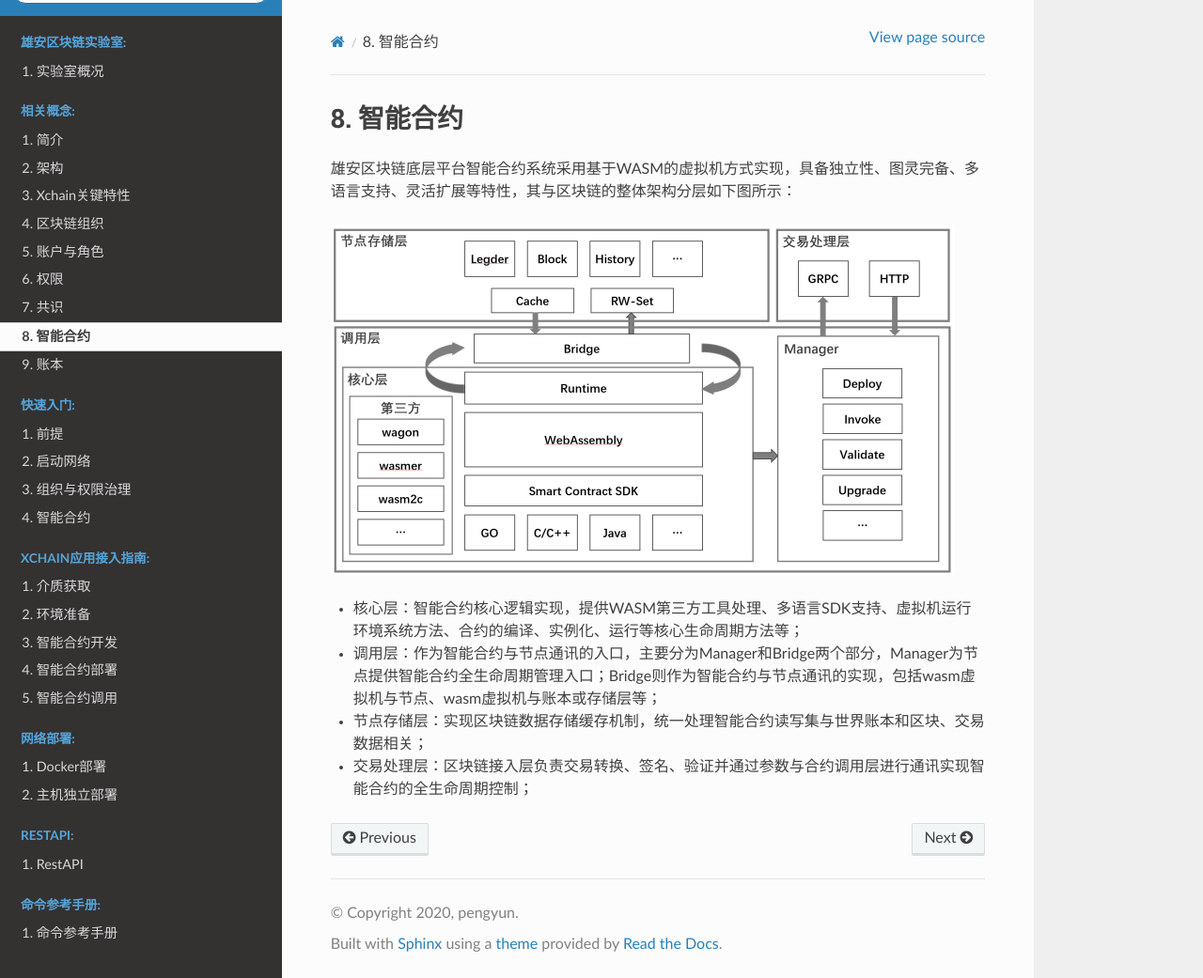
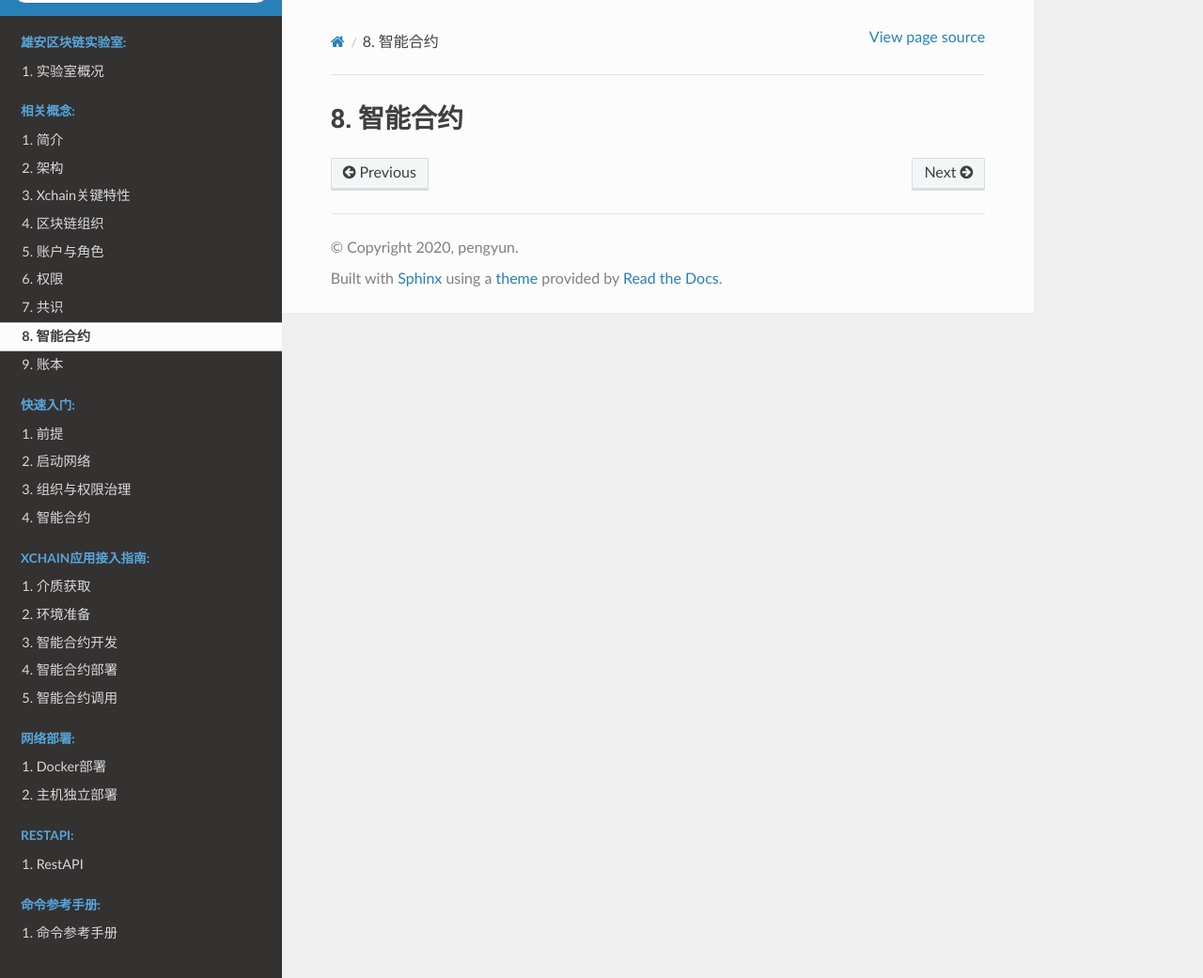
Before and after one commit to XAbaiyangdian/xchaindoc, a Sphinx documentation site: the page built from source/introduction/contract.md, in a window 1280 px wide and 1041 px high. Shown: the whole window at 94% size. Built offline with Sphinx 7.4.7 and the Read the Docs theme 2.0.0, drawn with Linux system fonts in a browser that asks for light colours.

Commit message:
update introduction

```diff
--- a/source/introduction/contract.md
+++ b/source/introduction/contract.md
@@ -1,10 +1 @@
 # 智能合约
-
-雄安区块链底层平台智能合约系统采用基于WASM的虚拟机方式实现，具备独立性、图灵完备、多语言支持、灵活扩展等特性，其与区块链的整体架构分层如下图所示：
-
-![](img/contract.png)
-
-* 核心层：智能合约核心逻辑实现，提供WASM第三方工具处理、多语言SDK支持、虚拟机运行环境系统方法、合约的编译、实例化、运行等核心生命周期方法等；
-* 调用层：作为智能合约与节点通讯的入口，主要分为Manager和Bridge两个部分，Manager为节点提供智能合约全生命周期管理入口；Bridge则作为智能合约与节点通讯的实现，包括wasm虚拟机与节点、wasm虚拟机与账本或存储层等；
-* 节点存储层：实现区块链数据存储缓存机制，统一处理智能合约读写集与世界账本和区块、交易数据相关；
-* 交易处理层：区块链接入层负责交易转换、签名、验证并通过参数与合约调用层进行通讯实现智能合约的全生命周期控制；
```
Also changed, not shown: source/introduction/Ledger.md (+0 -4 lines), source/introduction/consensus.md (+0 -10 lines).
